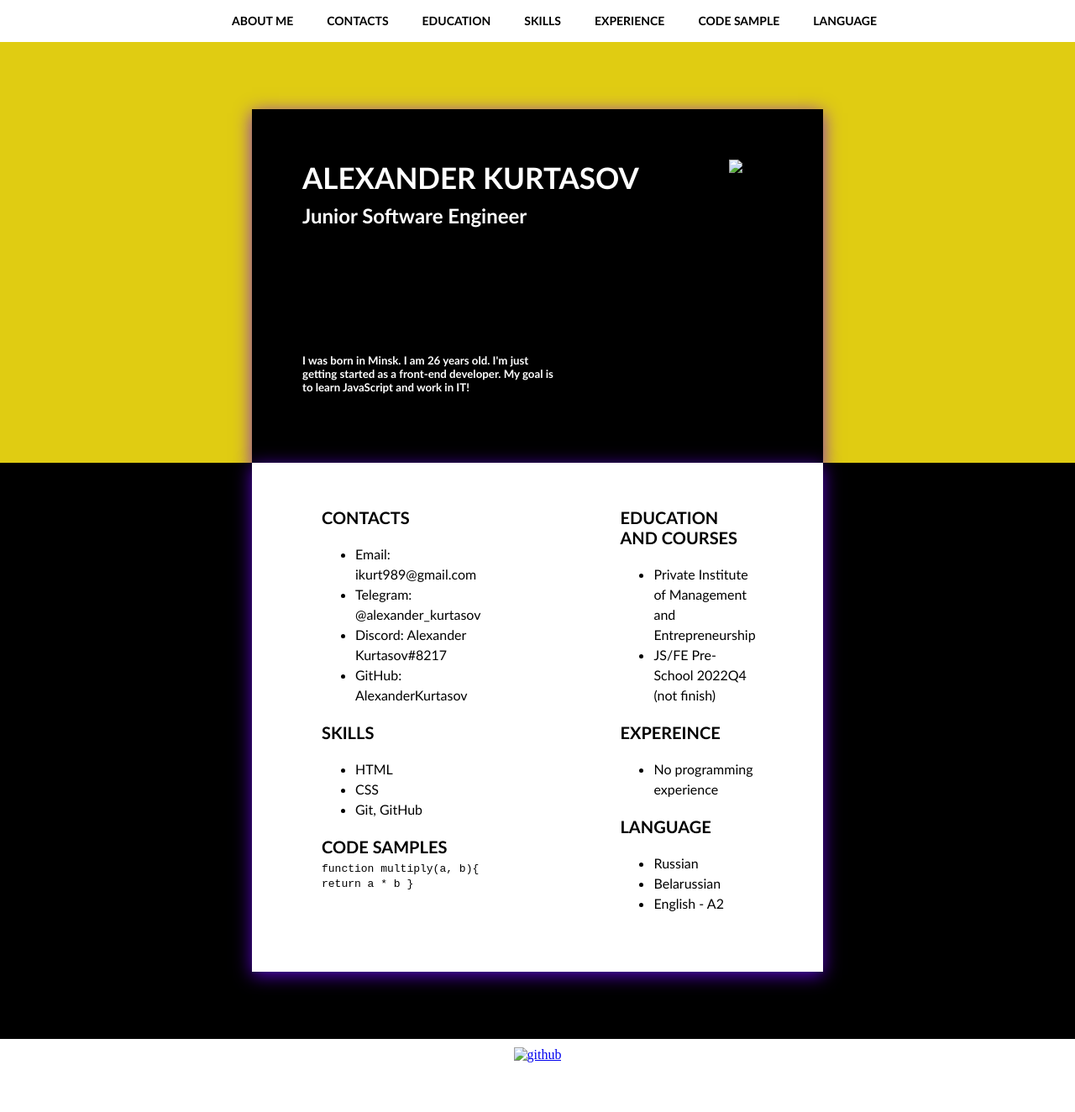
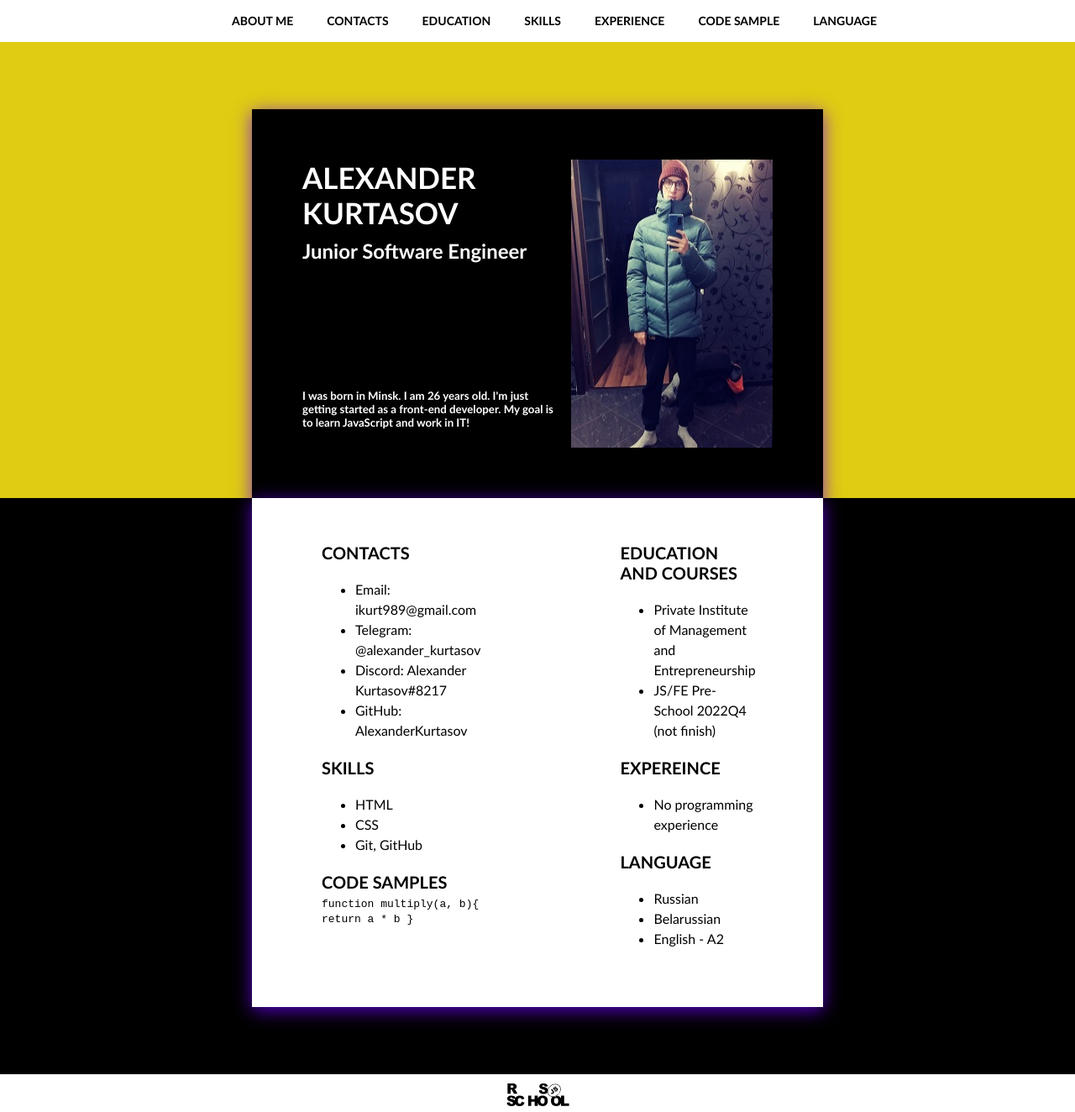
Before and after one commit to AlexanderKurtasov/rsschool-cv, a plain HTML site: page index.html in a window 1280 px wide. Shown: the whole page at 84% size. Before the commit the page ends 1275 px from the top, so only its background shows below. Drawn offline with Linux system fonts and the light colour scheme; the site is published under a folder, as on GitHub Pages, so addresses that start at the root find nothing.

Commit message:
feat:fix link in index file

```diff
--- a/index.html
+++ b/index.html
@@ -46,7 +46,7 @@
             <h2>Junior Software Engineer</h2>
             <h5 id="aboutme"  class="aboutme">I was born in Minsk. I am 26 years old. I'm just getting started as a front-end developer. My goal is to learn JavaScript and work in IT!</h5>
             </div>
-            <img src="/assets/photo-cv.jpg" alt="photo">
+            <img src="assets/photo-cv.jpg" alt="photo">
         </div>
       </div>
         <div class="bottom">
@@ -132,7 +132,7 @@
     <div class="footer">
       <div class="footer-info">
         <a href="https://rs.school/js/">
-          <img src="/assets/rs_school_js.svg" alt="github" class="logo">
+          <img src="assets/rs_school_js.svg" alt="rs_school_js" class="logo">
         </a>
       </div>
     </div>
```
Also changed, not shown: assets/github.png (deleted).
